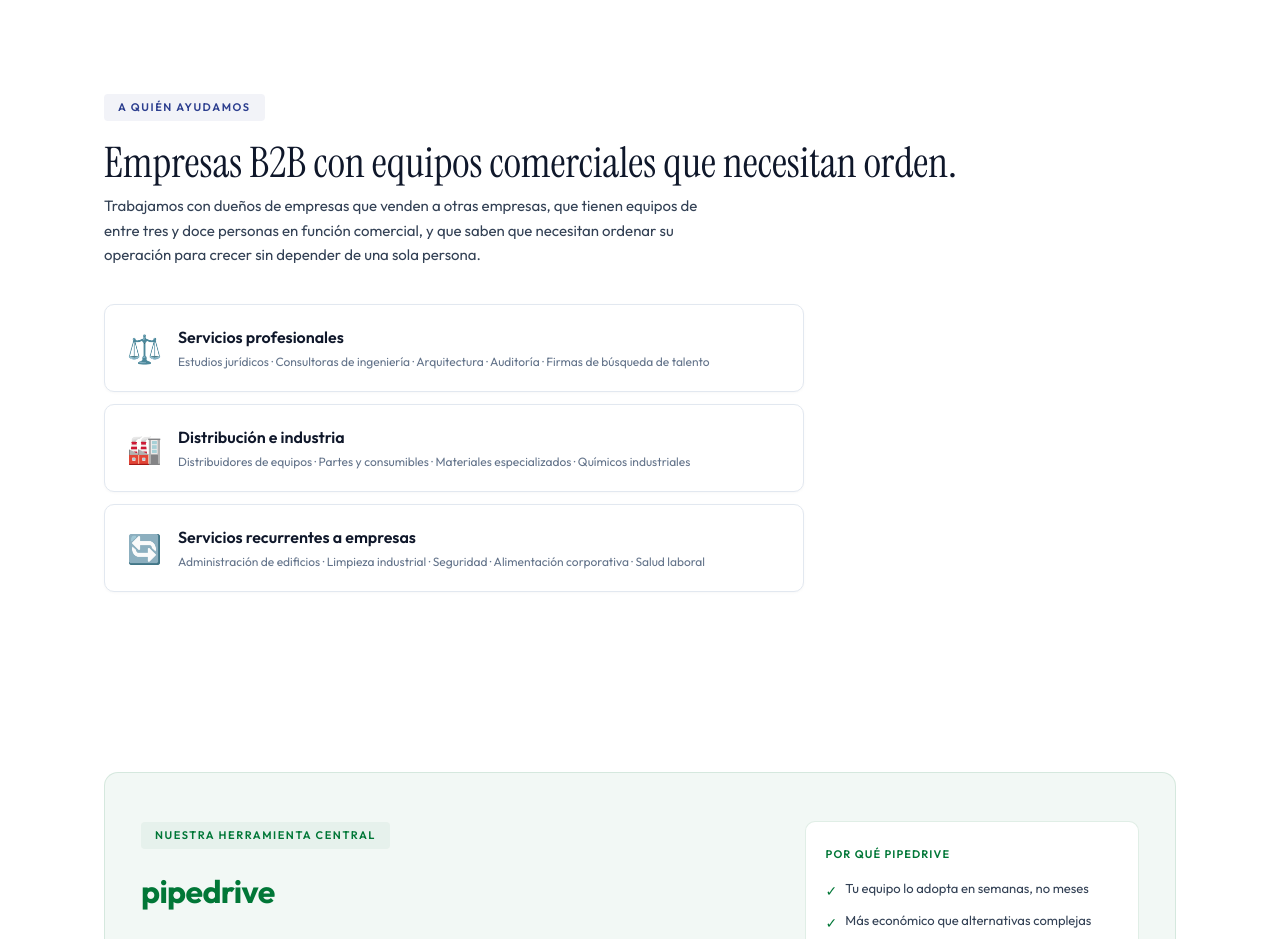
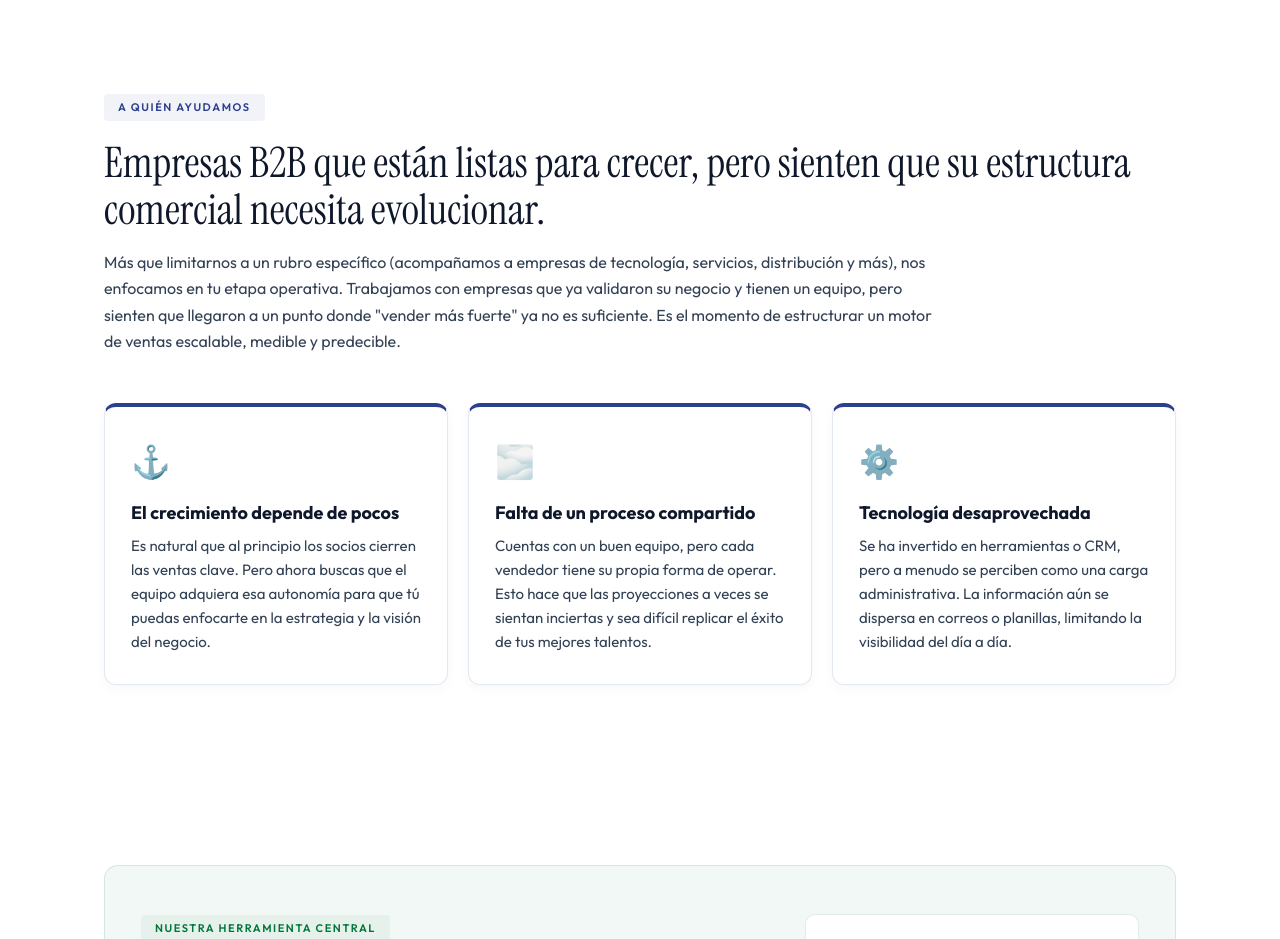
Before and after one commit to alkwingoecke-lab/salesops-consulting-web, a React (Vite) app: page / in a window 1280 px wide. Shown: the part 4120-5059 px from the top of the page. Built offline with nearby package versions, Linux system fonts and the light colour scheme.

Commit message:
Update App.jsx

```diff
--- a/src/App.jsx
+++ b/src/App.jsx
@@ -398,31 +398,35 @@ function Eval() {
 
 /* ── A quién ayudamos ── */
 function Quien() {
-  const vs = [
-    { i: "⚖️", n: "Servicios profesionales", e: "Estudios jurídicos · Consultoras de ingeniería · Arquitectura · Auditoría · Firmas de búsqueda de talento" },
-    { i: "🏭", n: "Distribución e industria", e: "Distribuidores de equipos · Partes y consumibles · Materiales especializados · Químicos industriales" },
-    { i: "🔄", n: "Servicios recurrentes a empresas", e: "Administración de edificios · Limpieza industrial · Seguridad · Alimentación corporativa · Salud laboral" },
+  const icp = [
+    { i: "⚓", n: "El crecimiento depende de pocos", e: "Es natural que al principio los socios cierren las ventas clave. Pero ahora buscas que el equipo adquiera esa autonomía para que tú puedas enfocarte en la estrategia y la visión del negocio." },
+    { i: "🌫️", n: "Falta de un proceso compartido", e: "Cuentas con un buen equipo, pero cada vendedor tiene su propia forma de operar. Esto hace que las proyecciones a veces se sientan inciertas y sea difícil replicar el éxito de tus mejores talentos." },
+    { i: "⚙️", n: "Tecnología desaprovechada", e: "Se ha invertido en herramientas o CRM, pero a menudo se perciben como una carga administrativa. La información aún se dispersa en correos o planillas, limitando la visibilidad del día a día." }
   ];
+
   return (
     <section id="quien" style={{ padding: "100px 24px", maxWidth: 1120, margin: "0 auto" }}>
       <FI><Tag>A quién ayudamos</Tag></FI>
+
       <FI delay={0.08}>
-        <h2 style={{ fontFamily: F.d, fontSize: "clamp(28px,4vw,42px)", color: C.w, lineHeight: 1.12, margin: "18px 0 8px", fontWeight: 400 }}>
-          Empresas B2B con equipos comerciales que necesitan orden.
+        <h2 style={{ fontFamily: F.d, fontSize: "clamp(28px,4vw,42px)", color: C.w, lineHeight: 1.12, margin: "18px 0 16px", fontWeight: 400 }}>
+          Empresas B2B que están listas para crecer, pero sienten que su estructura comercial necesita evolucionar.
         </h2>
       </FI>
-      <FI delay={0.12}><p style={{ fontFamily: F.b, fontSize: 15, color: C.g, margin: "0 0 36px", fontWeight: 400, lineHeight: 1.65, maxWidth: 600 }}>
-        Trabajamos con dueños de empresas que venden a otras empresas, que tienen equipos de entre tres y doce personas en función comercial, y que saben que necesitan ordenar su operación para crecer sin depender de una sola persona.
-      </p></FI>
-      <div style={{ display: "grid", gridTemplateColumns: "1fr", gap: 12, maxWidth: 700 }}>
-        {vs.map((v, i) => (
+
+      <FI delay={0.12}>
+        <p style={{ fontFamily: F.b, fontSize: 16, color: C.g, margin: "0 0 48px", fontWeight: 400, lineHeight: 1.65, maxWidth: 840 }}>
+          Más que limitarnos a un rubro específico (acompañamos a empresas de tecnología, servicios, distribución y más), nos enfocamos en tu etapa operativa. Trabajamos con empresas que ya validaron su negocio y tienen un equipo, pero sienten que llegaron a un punto donde "vender más fuerte" ya no es suficiente. Es el momento de estructurar un motor de ventas escalable, medible y predecible.
+        </p>
+      </FI>
+
+      <div style={{ display: "grid", gridTemplateColumns: "repeat(auto-fit, minmax(300px, 1fr))", gap: 20 }}>
+        {icp.map((v, i) => (
           <FI key={i} delay={0.06 + i * 0.05}>
-            <div style={{ background: C.bg, border: `1px solid ${C.border}`, borderRadius: 10, padding: "20px 22px", display: "flex", gap: 16, alignItems: "flex-start", boxShadow: "0 1px 3px rgba(0,0,0,0.03)" }}>
-              <span style={{ fontSize: 28, flexShrink: 0, marginTop: 2 }}>{v.i}</span>
-              <div>
-                <h3 style={{ fontFamily: F.b, fontSize: 16, fontWeight: 600, color: C.w, margin: "0 0 4px" }}>{v.n}</h3>
-                <p style={{ fontFamily: F.b, fontSize: 12, color: C.m, margin: 0 }}>{v.e}</p>
-              </div>
+            <div style={{ background: C.bg, border: `1px solid ${C.border}`, borderTop: `4px solid ${C.blue}`, borderRadius: 12, padding: "30px 26px", height: "100%", boxShadow: "0 4px 12px rgba(0,0,0,0.03)" }}>
+              <span style={{ fontSize: 32, display: "block", marginBottom: 16 }}>{v.i}</span>
+              <h3 style={{ fontFamily: F.b, fontSize: 18, fontWeight: 700, color: C.w, margin: "0 0 10px", lineHeight: 1.3 }}>{v.n}</h3>
+              <p style={{ fontFamily: F.b, fontSize: 15, color: C.g, margin: 0, lineHeight: 1.6, fontWeight: 400 }}>{v.e}</p>
             </div>
           </FI>
         ))}
```
